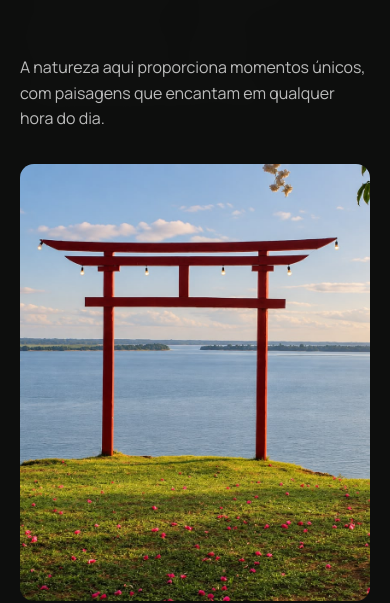
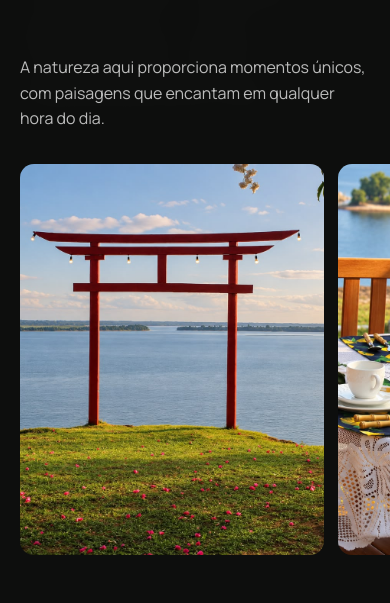
Before and after one commit to Fcondera/portadojpao, a Next.js app: page / in a window 390 px wide. Shown: the part 4108-4711 px from the top of the page. Built offline with nearby package versions, Linux system fonts and the light colour scheme.

Commit message:
Improve mobile gallery layout

```diff
--- a/app/globals.css
+++ b/app/globals.css
@@ -484,12 +484,23 @@ footer p { margin: 0; color: rgba(255,255,255,.62); font-size: 13px; line-height
   .experience-cards { gap: 10px; }
   .experience-card { min-height: 280px; }
   .card-copy strong { font-size: 17px; }
-  .gallery-section { padding: 76px 20px; }
+  .gallery-section { padding: 76px 0 76px 20px; }
   .gallery-copy { display: flex; flex-direction: column; gap: 22px; margin-bottom: 32px; }
+  .gallery-copy { padding-right: 20px; }
   .gallery-copy .copy-body { justify-self: auto; max-width: 100%; }
   .gallery-copy h2 { justify-self: auto; text-align: left; }
   .gallery-copy h2 { font-size: clamp(52px, 15vw, 76px); }
-  .gallery-grid { grid-template-columns: 1fr; grid-auto-rows: auto; gap: 12px; }
+  .gallery-grid {
+    display: flex;
+    gap: 14px;
+    overflow-x: auto;
+    overflow-y: hidden;
+    padding: 0 20px 10px 0;
+    scroll-padding-left: 20px;
+    scroll-snap-type: x mandatory;
+    -webkit-overflow-scrolling: touch;
+  }
+  .gallery-grid::-webkit-scrollbar { display: none; }
   .gallery-item,
   .gallery-item-1,
   .gallery-item-2,
@@ -504,10 +515,18 @@ footer p { margin: 0; color: rgba(255,255,255,.62); font-size: 13px; line-height
   .gallery-item-11,
   .gallery-item-12,
   .gallery-item-13 {
-    grid-column: auto;
-    grid-row: auto;
+    flex: 0 0 min(78vw, 340px);
     min-height: 0;
-    aspect-ratio: 4 / 5;
+    aspect-ratio: 4 / 5.15;
+    scroll-snap-align: start;
+  }
+  .gallery-item:nth-child(3n) {
+    flex-basis: min(86vw, 380px);
+    aspect-ratio: 16 / 11;
+  }
+  .gallery-item:nth-child(5n) {
+    flex-basis: min(72vw, 320px);
+    aspect-ratio: 3 / 4;
   }
   .location { grid-template-columns: 1fr; }
   .location-copy { padding: 68px 24px; display: flex; flex-direction: column; gap: 24px; }
```
